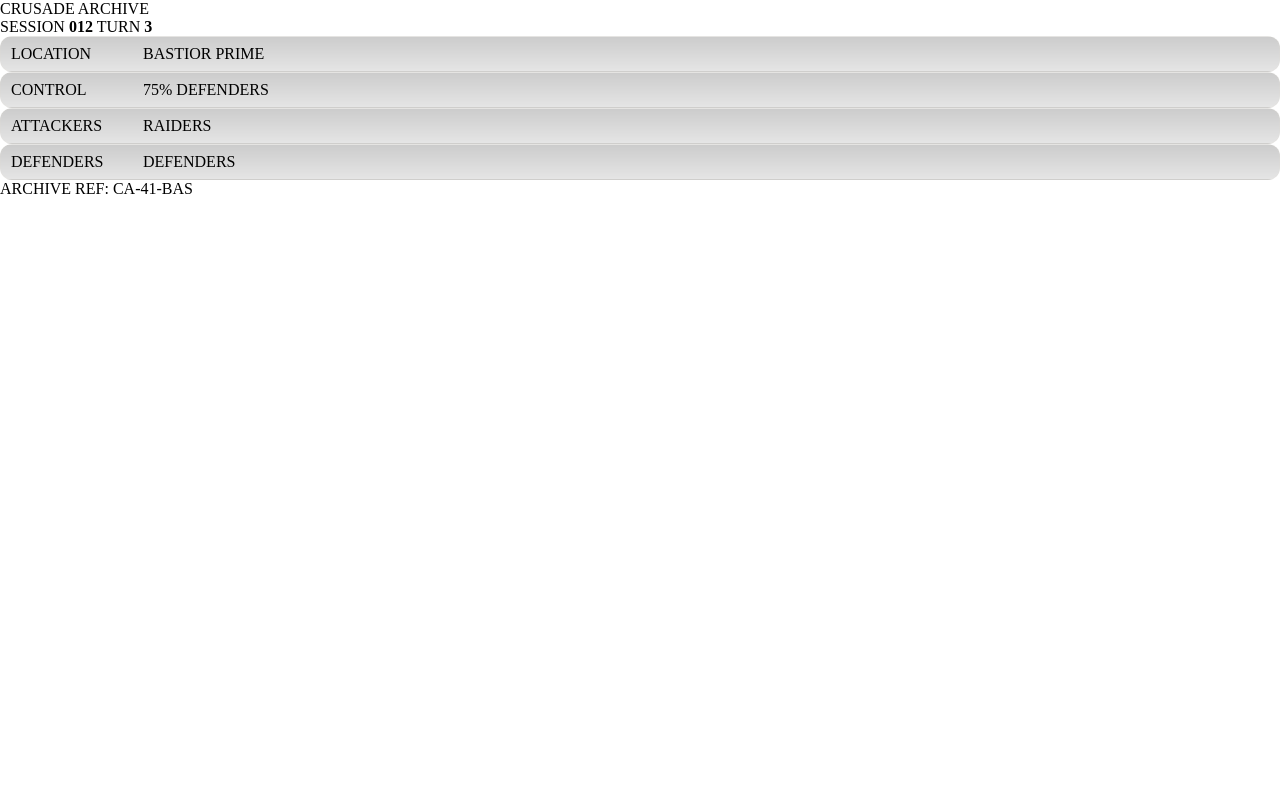
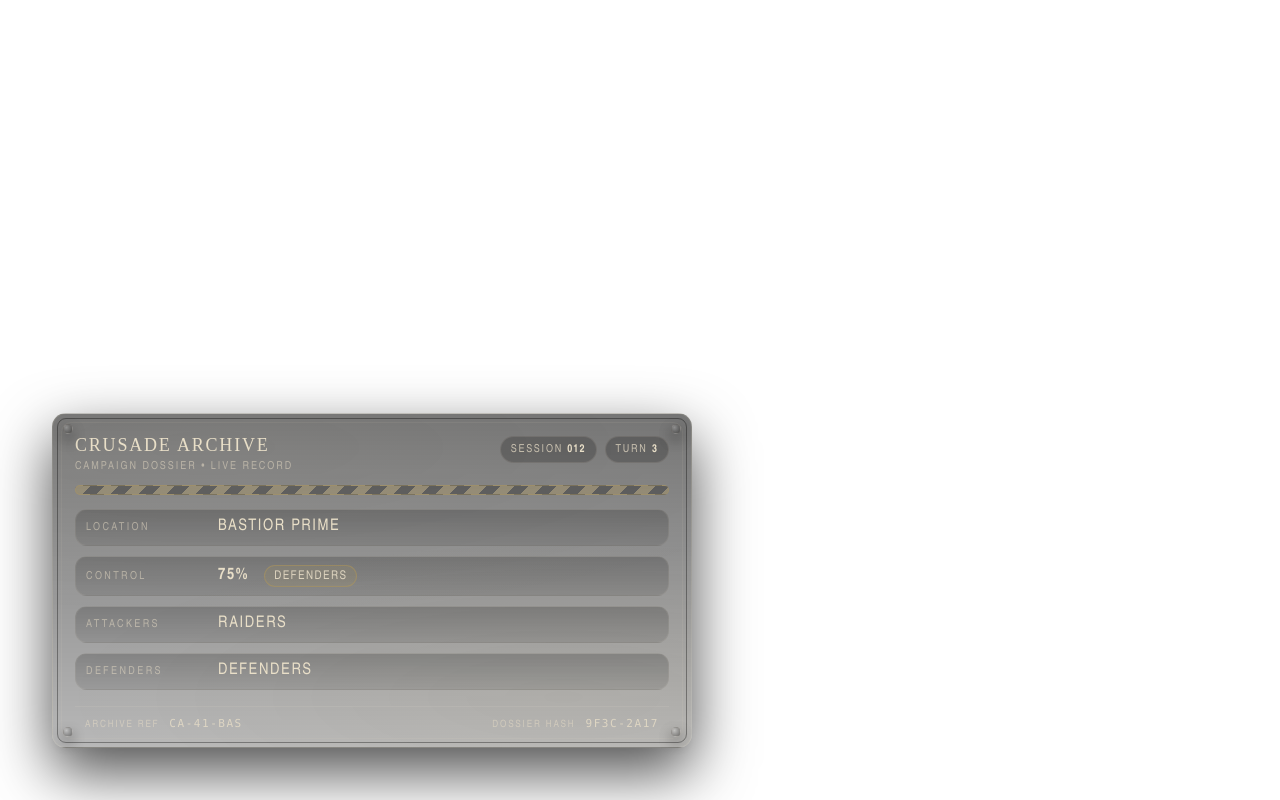
Before and after one commit to nicholasbrownworship/40k-overlay, a plain HTML site: page index.html in a window 1280 px wide. Drawn offline with Linux system fonts and the light colour scheme.

Commit message:
Update index.html

```diff
--- a/index.html
+++ b/index.html
@@ -7,49 +7,62 @@
   <link rel="stylesheet" href="overlay.css" />
 </head>
 <body>
-  <div class="dossier" role="group" aria-label="Crusade Archive Dossier Panel">
-    <div class="dossierHeader">
-      <div class="brand">
-        <span class="brandName">CRUSADE ARCHIVE</span>
+  <aside class="slate" role="group" aria-label="Crusade Archive Dossier Panel">
+    <header class="slateTop">
+      <div class="stamp">
+        <div class="stampTitle">CRUSADE ARCHIVE</div>
+        <div class="stampSub">CAMPAIGN DOSSIER • LIVE RECORD</div>
       </div>
 
-      <div class="meta">
-        <span class="pill">SESSION <b id="sessionNum">012</b></span>
-        <span class="pill">TURN <b id="turnNum">3</b></span>
+      <div class="tags">
+        <span class="tag">SESSION <b id="sessionNum">012</b></span>
+        <span class="tag">TURN <b id="turnNum">3</b></span>
       </div>
-    </div>
+    </header>
 
-    <div class="rule"></div>
+    <div class="hazard" aria-hidden="true"></div>
 
-    <div class="grid">
+    <div class="slateBody">
       <div class="row">
-        <span class="label">LOCATION</span>
-        <span class="value" id="location">BASTIOR PRIME</span>
+        <span class="k">LOCATION</span>
+        <span class="v" id="location">BASTIOR PRIME</span>
       </div>
 
       <div class="row">
-        <span class="label">CONTROL</span>
-        <span class="value">
-          <span class="controlPct" id="controlPct">75%</span>
-          <span class="controlOwner" id="controlOwner">DEFENDERS</span>
+        <span class="k">CONTROL</span>
+        <span class="v">
+          <span class="pct" id="controlPct">75%</span>
+          <span class="owner" id="controlOwner">DEFENDERS</span>
         </span>
       </div>
 
       <div class="row">
-        <span class="label">ATTACKERS</span>
-        <span class="value" id="attackers">RAIDERS</span>
+        <span class="k">ATTACKERS</span>
+        <span class="v" id="attackers">RAIDERS</span>
       </div>
 
       <div class="row">
-        <span class="label">DEFENDERS</span>
-        <span class="value" id="defenders">DEFENDERS</span>
+        <span class="k">DEFENDERS</span>
+        <span class="v" id="defenders">DEFENDERS</span>
       </div>
     </div>
 
-    <div class="footer">
-      <span class="tiny">ARCHIVE REF:</span>
-      <span class="tinyVal" id="archiveRef">CA-41-BAS</span>
-    </div>
-  </div>
+    <footer class="slateFoot">
+      <div class="footLine">
+        <span class="micro">ARCHIVE REF</span>
+        <span class="mono" id="archiveRef">CA-41-BAS</span>
+      </div>
+      <div class="footLine">
+        <span class="micro">DOSSIER HASH</span>
+        <span class="mono" id="hash">9F3C-2A17</span>
+      </div>
+    </footer>
+
+    <!-- corner “rivets” -->
+    <i class="rivet tl" aria-hidden="true"></i>
+    <i class="rivet tr" aria-hidden="true"></i>
+    <i class="rivet bl" aria-hidden="true"></i>
+    <i class="rivet br" aria-hidden="true"></i>
+  </aside>
 </body>
 </html>
```
